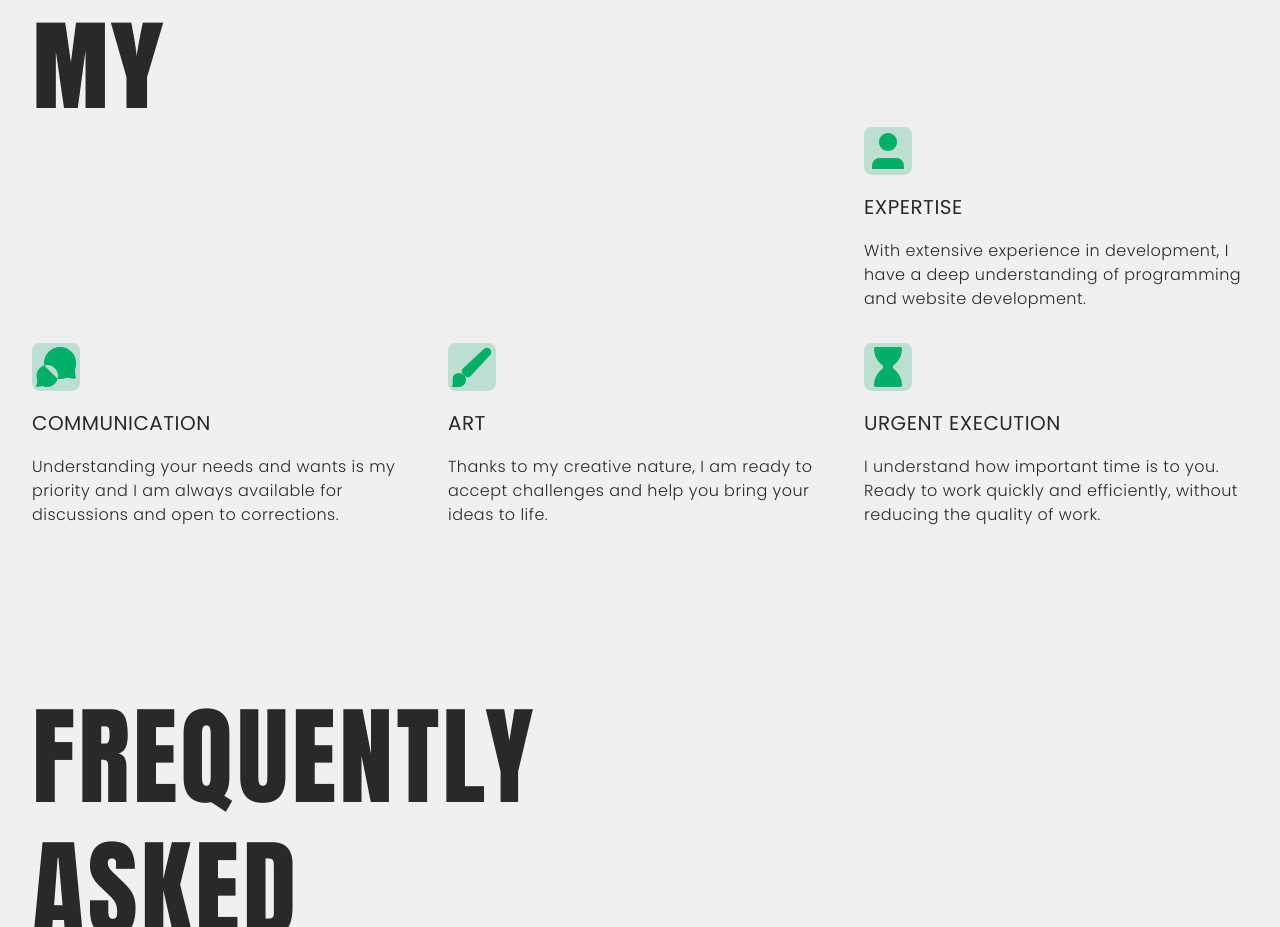
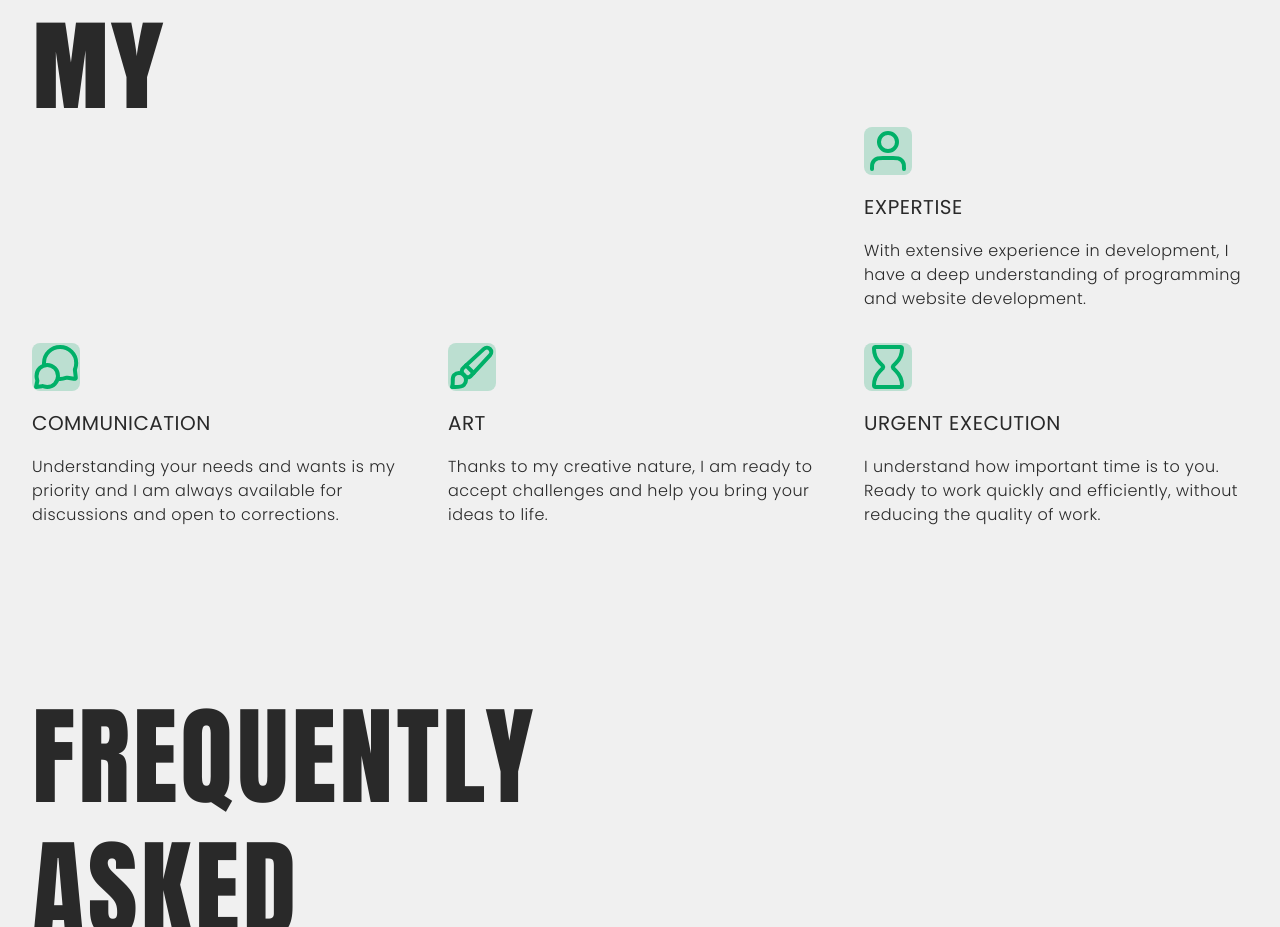
Before and after one commit to alex-usenko325/project-Dream4ce, a website built with Vite: page src/index.html in a window 1280 px wide. Shown: the part 7300-8227 px from the top of the page. Built offline with nearby package versions, Linux system fonts and the light colour scheme; no server answers; what accordion-js, izitoast would draw is missing.

Commit message:
benefits stroke

```diff
--- a/src/css/benefits.css
+++ b/src/css/benefits.css
@@ -29,7 +29,8 @@
 
 .benefits-list-item-icon {
   border-radius: 8px;
-  fill: #00b068;
+  stroke: #00b068;
+  fill: transparent;
   background: #bcdfd1;
 }
 
```
